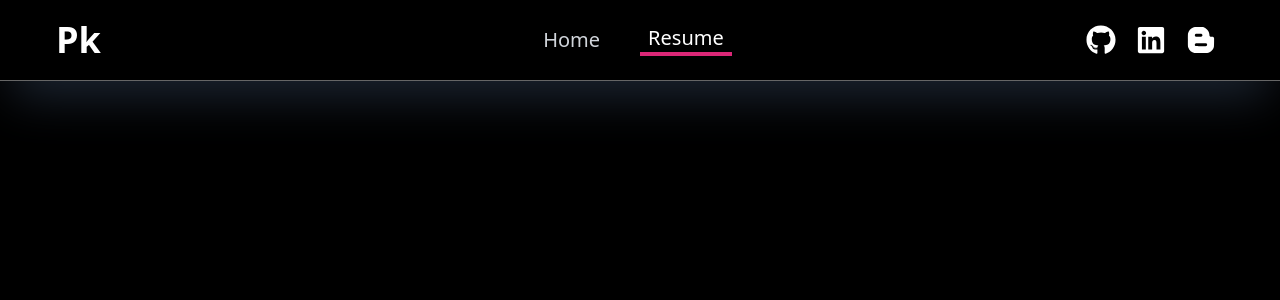
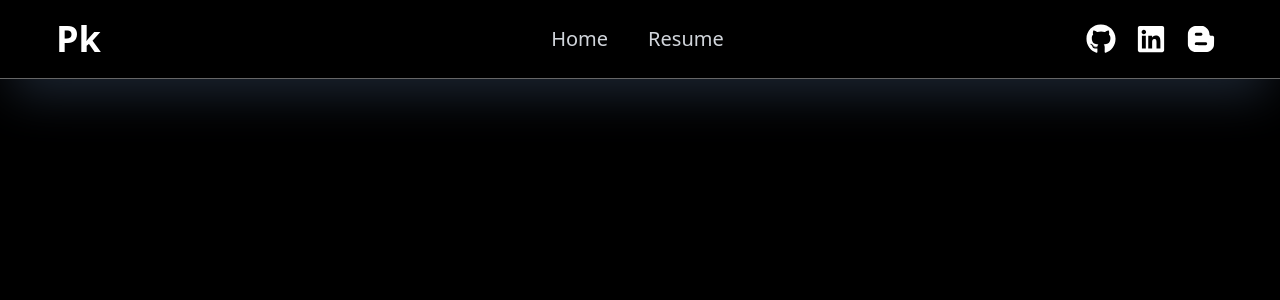
Before and after one commit to PAVAN28GIT/Personal-Portfolio, a React (Vite) app: page /resume in a window 1280 px wide. Shown: the top 300 px of the page. Built offline with nearby package versions, Linux system fonts and the light colour scheme.

Commit message:
resume link fix

```diff
--- a/package.json
+++ b/package.json
@@ -17,7 +17,6 @@
     "react-icons": "^5.3.0",
     "react-router-dom": "^6.27.0",
     "react-scroll": "^1.9.0",
-    "react-simple-typewriter": "^5.0.1",
     "react-toastify": "^10.0.6",
     "react-type-animation": "^3.2.0"
   },
--- a/src/components/Navbar.jsx
+++ b/src/components/Navbar.jsx
@@ -13,7 +13,7 @@ const Navbar = () => {
     { name: "Home", link: "/" },
     { name: "Skills", link: "#skills" },
     { name: "Projects", link: "#projects" },
-    { name: "Resume", link: "/resume" },
+    { name: "Resume", link: "https://drive.google.com/file/d/1qsgJjMkWxsQWpyP7ZWBMwOiSCms_BTvm/view?usp=sharing" },
   ];
 
   // Handle drawer toggle
@@ -81,16 +81,11 @@ const Navbar = () => {
           </>
         )}
 
-        <NavLink
-          to="/resume"
-          className={({ isActive }) =>
-            isActive
-              ? "text-white border-b-4 px-2 border-pink-600"
-              : "text-gray-300"
-          }
-        >
-          Resume
-        </NavLink>
+
+        <a
+        className=" text-gray-300 hover:text-white cursor-pointer"
+        target="_blank"
+        href="https://drive.google.com/file/d/1qsgJjMkWxsQWpyP7ZWBMwOiSCms_BTvm/view"> Resume </a>
       </ul>
 
       {/* Social Media Icons */}
@@ -159,9 +154,9 @@ const Navbar = () => {
                         {tab.name}
                       </ScrollLink>
                     ) : (
-                      <Link to={tab.link} className="">
+                      <a href={tab.link} target="_blank" className="">
                         {tab.name}
-                      </Link>
+                      </a>
                     )}
                   </li>
                 ))}
--- a/src/components/Projects.jsx
+++ b/src/components/Projects.jsx
@@ -13,8 +13,8 @@ const Projects = () => {
         </div>
       </h2>
 
-      <div className="slow-appear flex overflow-x-auto space-x-10 px-5 lg:px-20 py-5 md:py-10 ">
-        {projects.map((project) => (
+      <div className="flex overflow-x-auto space-x-10 px-5 py-2 lg:px-20 md:py-10 ">
+        {projects.map((project , index) => (
           <div className="flex h-[36rem] flex-col p-4 rounded-xl space-y-6 border border-[rgba(255,255,255,0.5)] shadow-2xl shadow-[rgba(255,255,255,0.5)]">
             <h1 className="text-4xl font-bold text-white font-sans text-wrap">
               {project.name}
```
Also changed, not shown: src/index.css (line endings or trailing spaces), 1 other file (tests, documents, lock files or other folders).
